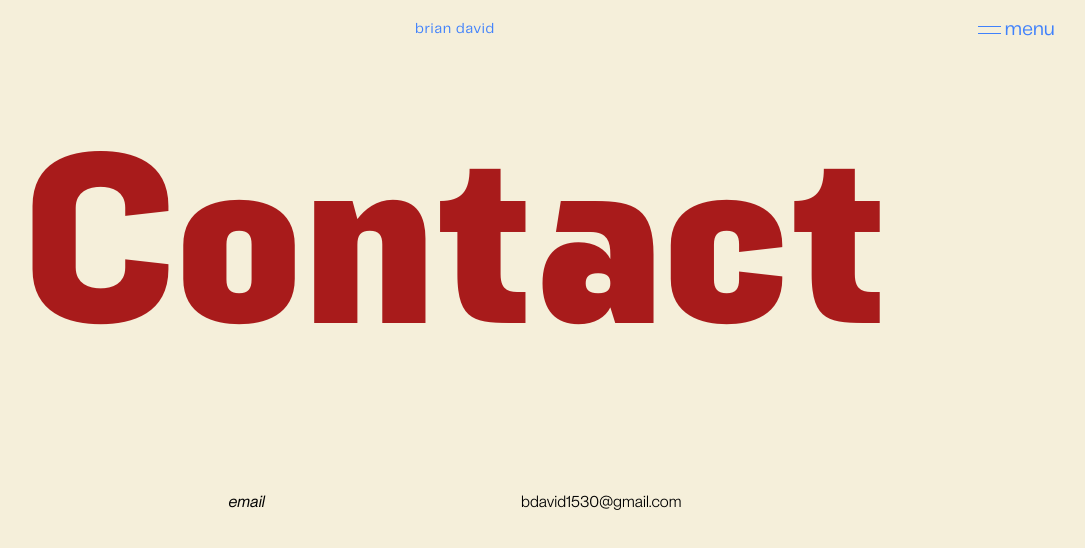
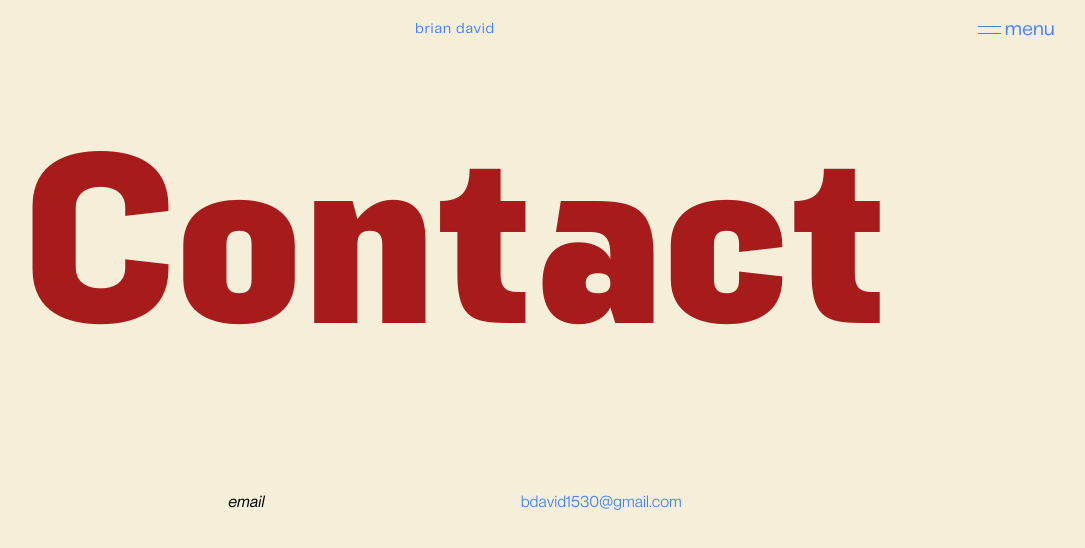
Before and after one commit to brian-david4/brian-portfolio-website, a React (Vite) app in the folder portfolio-website/: page /contact in a window 1280 px wide. Shown: the top 548 px of the page, without its empty margins (185-1270 px from the left). Built offline with nearby package versions, Linux system fonts and the light colour scheme.

Commit message:
mailto enter animations

```diff
--- a/portfolio-website/src/components/ContactHello/mouseTC.module.css
+++ b/portfolio-website/src/components/ContactHello/mouseTC.module.css
@@ -6,6 +6,7 @@
 .phrase {
   font-family: "Telegraf Regular";
   font-size: 1.2rem;
+  opacity: 0;
 }
 @media (max-width: 748px) {
   .phrase {
--- a/portfolio-website/src/pages/Contact/Contact.tsx
+++ b/portfolio-website/src/pages/Contact/Contact.tsx
@@ -1,6 +1,6 @@
 import { motion } from "framer-motion";
 import styles from "./contact.module.css";
-import { titleAnim } from "./contactAnims";
+import { emailAnim, titleAnim } from "./contactAnims";
 import ContactHello from "../../components/ContactHello/ContactHello";
 import ContactMouseEffect from "../../components/ContactMouseEffect/ContactMouseEffect";
 import { useState } from "react";
@@ -9,6 +9,8 @@ const Contact = () => {
   const [isTitleHovered, setTitleHovered] = useState(false);
   const title = "Contact";
   const titleLetters = title.split("");
+  const emailTitle = "email";
+  const emailLink = "bdavid1530@gmail.com";
 
   return (
     <>
@@ -35,9 +37,33 @@ const Contact = () => {
           ))}
         </div>
         <div className={styles.emailWrapper}>
-          <div className={styles.emailTitle}>email</div>
+          <div className={styles.emailTitle}>
+            {emailTitle.split("").map((ltr, idx) => (
+              <motion.span
+                custom={idx}
+                className={styles.letter}
+                variants={emailAnim}
+                initial="initial"
+                animate="enter"
+                key={`eTitle_ltr${idx}`}
+              >
+                {ltr}
+              </motion.span>
+            ))}
+          </div>
           <a className={styles.emailLink} href="mailto:bdavid1530@gmail.com">
-            bdavid1530@gmail.com
+            {emailLink.split("").map((ltr, idx) => (
+              <motion.span
+                custom={idx}
+                className={styles.letter}
+                variants={emailAnim}
+                initial="initial"
+                animate="enter"
+                key={idx}
+              >
+                {ltr}
+              </motion.span>
+            ))}
           </a>
         </div>
       </div>
--- a/portfolio-website/src/pages/Contact/contact.module.css
+++ b/portfolio-website/src/pages/Contact/contact.module.css
@@ -32,15 +32,18 @@
   top: 15vmin;
   display: flex;
   gap: 20vw;
+  overflow: hidden;
   /* background-color: aqua; */
 }
 .emailTitle {
   font-family: "Neue Montreal Italic";
+  color: black;
 }
 .emailLink {
   text-decoration: none;
   color: black;
   font-family: "Neue Montreal Book";
+  color: var(--text-cream);
 }
 @media (max-width: 874px) {
   .contactTitle {
--- a/portfolio-website/src/pages/Contact/contactAnims.ts
+++ b/portfolio-website/src/pages/Contact/contactAnims.ts
@@ -11,3 +11,16 @@ export const titleAnim = {
     },
   }),
 };
+export const emailAnim = {
+  initial: {
+    y: "110%",
+  },
+  enter: (n: number) => ({
+    y: "0%",
+    transition: {
+      duration: 0.9,
+      ease: [0.16, 1, 0.3, 1],
+      delay: 0.5 + n * 0.007,
+    },
+  }),
+};
```
